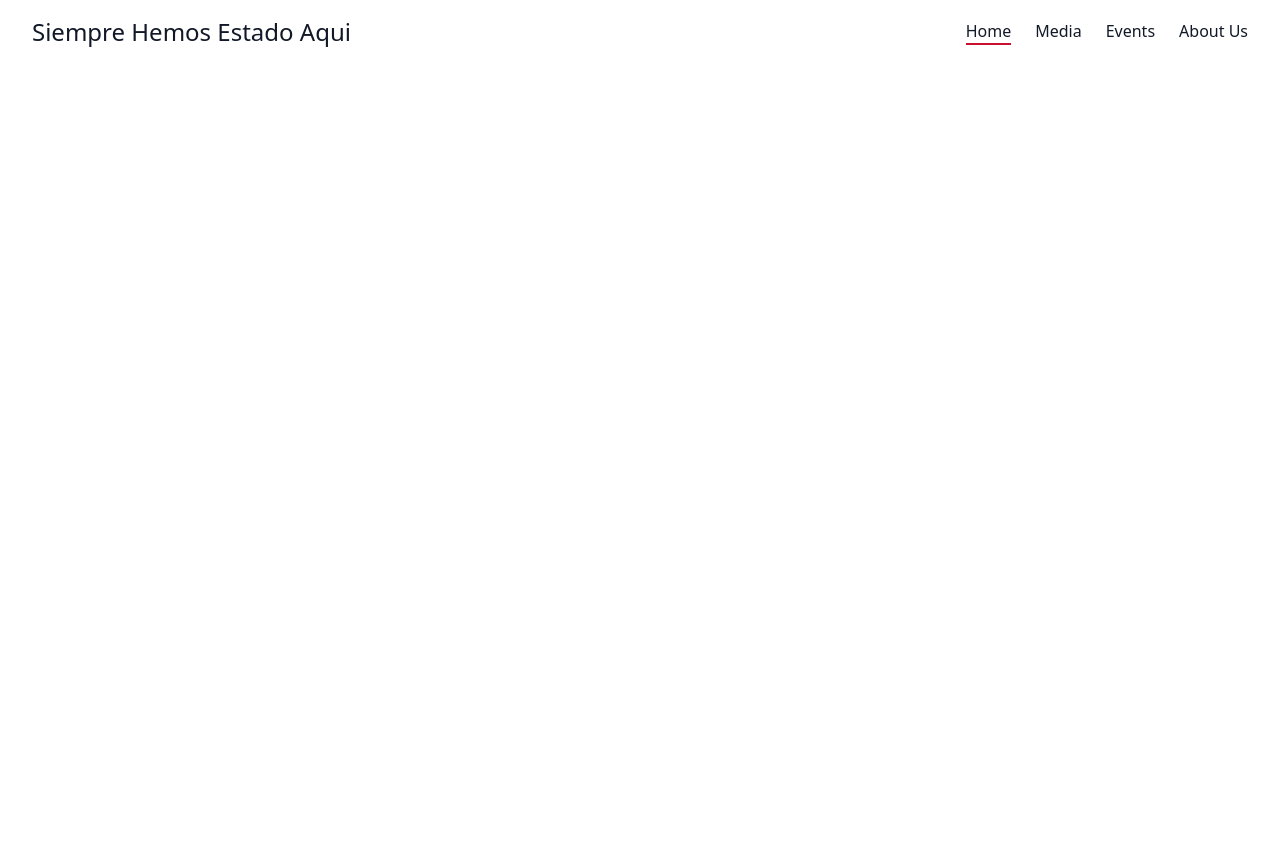
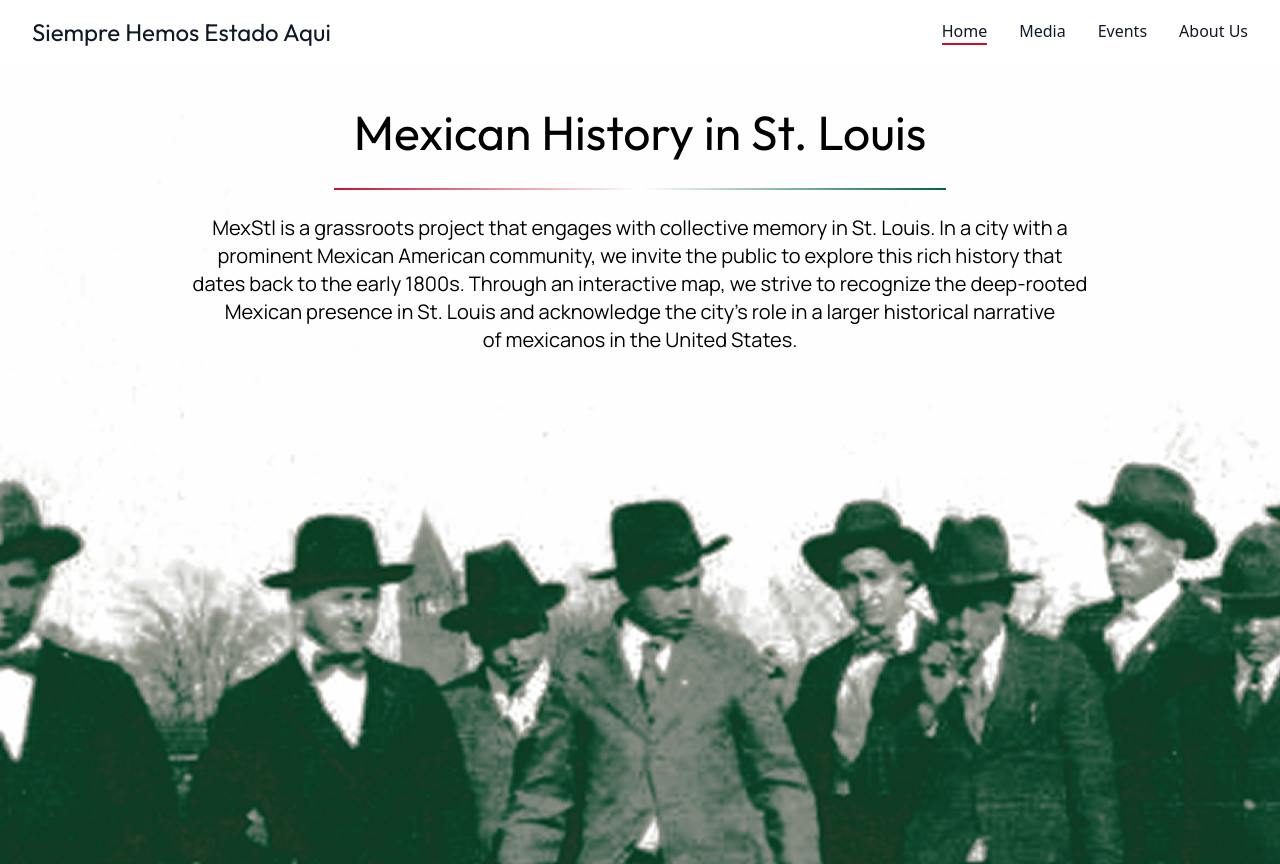
Before and after one commit to DylanAlfonso13/mexstl, a Next.js app: page / in a window 1280 px wide. Before the commit the page ends 800 px from the top, so only its background shows below. Built offline with nearby package versions, Linux system fonts and the light colour scheme.

Commit message:
Rough draft of hero section finished

```diff
--- a/src/app/globals.css
+++ b/src/app/globals.css
@@ -11,5 +11,19 @@
 body {
   color: var(--foreground);
   background: var(--background);
-  font-family: var(--font-default), sans-serif;
+  font-family: var(--font-manrope);
 }
+
+.background-image {
+  background-image: url('/MEXSTL_green_image.png');
+  background-size: cover; /* Ensures the image covers the area without distortion */
+  background-position: center;
+  background-repeat: no-repeat;
+  min-height: 110vh; /* Extends slightly beyond the viewport */
+  width: 100vw;
+  overflow: hidden;
+}
+
+h1{
+  font-family: var(--font-outfit)
+}
--- a/src/app/layout.tsx
+++ b/src/app/layout.tsx
@@ -1,5 +1,5 @@
 import type { Metadata } from "next";
-import { Geist, Geist_Mono, Manrope } from "next/font/google";
+import { Geist, Geist_Mono, Manrope, Outfit } from "next/font/google";
 import "./globals.css";
 
 const geistSans = Geist({
@@ -14,8 +14,12 @@ const geistMono = Geist_Mono({
 
 const manrope = Manrope({
   subsets: ["latin"],
-  weight: ["400", "500", "700"], // Add any weights you need
   variable: "--font-manrope", // Custom CSS variable for the font
+});
+
+const outfit = Outfit({
+  subsets: ["latin"],
+  variable: "--font-outfit", // Custom CSS variable for the font
 });
 
 export const metadata: Metadata = {
@@ -30,9 +34,7 @@ export default function RootLayout({
 }>) {
   return (
     <html lang="en">
-      <body
-        className={`${geistSans.variable} ${geistMono.variable} antialiased`}
-      >
+      <body className={`${geistSans.variable} ${geistMono.variable} ${manrope.variable} ${outfit.variable} antialiased`}>
         {children}
       </body>
     </html>
--- a/src/app/page.tsx
+++ b/src/app/page.tsx
@@ -1,102 +1,11 @@
 import Image from "next/image";
 import Nav from '@/components/Nav'
+import HeroSection from "@/components/HeroSection";
 export default function Home() {
   return (
-    <Nav />
-    // <div className="grid grid-rows-[20px_1fr_20px] items-center justify-items-center min-h-screen p-8 pb-20 gap-16 sm:p-20 font-[family-name:var(--font-geist-sans)]">
-    //   <main className="flex flex-col gap-8 row-start-2 items-center sm:items-start">
-    //     <Image
-    //       className="dark:invert"
-    //       src="/next.svg"
-    //       alt="Next.js logo"
-    //       width={180}
-    //       height={38}
-    //       priority
-    //     />
-    //     <ol className="list-inside list-decimal text-sm text-center sm:text-left font-[family-name:var(--font-geist-mono)]">
-    //       <li className="mb-2">
-    //         Get started by editing{" "}
-    //         <code className="bg-black/[.05] dark:bg-white/[.06] px-1 py-0.5 rounded font-semibold">
-    //           src/app/page.tsx
-    //         </code>
-    //         .
-    //       </li>
-    //       <li>Save and see your changes instantly.</li>
-    //     </ol>
-
-    //     <div className="flex gap-4 items-center flex-col sm:flex-row">
-    //       <a
-    //         className="rounded-full border border-solid border-transparent transition-colors flex items-center justify-center bg-foreground text-background gap-2 hover:bg-[#383838] dark:hover:bg-[#ccc] text-sm sm:text-base h-10 sm:h-12 px-4 sm:px-5"
-    //         href="https://vercel.com/new?utm_source=create-next-app&utm_medium=appdir-template-tw&utm_campaign=create-next-app"
-    //         target="_blank"
-    //         rel="noopener noreferrer"
-    //       >
-    //         <Image
-    //           className="dark:invert"
-    //           src="/vercel.svg"
-    //           alt="Vercel logomark"
-    //           width={20}
-    //           height={20}
-    //         />
-    //         Deploy now
-    //       </a>
-    //       <a
-    //         className="rounded-full border border-solid border-black/[.08] dark:border-white/[.145] transition-colors flex items-center justify-center hover:bg-[#f2f2f2] dark:hover:bg-[#1a1a1a] hover:border-transparent text-sm sm:text-base h-10 sm:h-12 px-4 sm:px-5 sm:min-w-44"
-    //         href="https://nextjs.org/docs?utm_source=create-next-app&utm_medium=appdir-template-tw&utm_campaign=create-next-app"
-    //         target="_blank"
-    //         rel="noopener noreferrer"
-    //       >
-    //         Read our docs
-    //       </a>
-    //     </div>
-    //   </main>
-    //   <footer className="row-start-3 flex gap-6 flex-wrap items-center justify-center">
-    //     <a
-    //       className="flex items-center gap-2 hover:underline hover:underline-offset-4"
-    //       href="https://nextjs.org/learn?utm_source=create-next-app&utm_medium=appdir-template-tw&utm_campaign=create-next-app"
-    //       target="_blank"
-    //       rel="noopener noreferrer"
-    //     >
-    //       <Image
-    //         aria-hidden
-    //         src="/file.svg"
-    //         alt="File icon"
-    //         width={16}
-    //         height={16}
-    //       />
-    //       Learn
-    //     </a>
-    //     <a
-    //       className="flex items-center gap-2 hover:underline hover:underline-offset-4"
-    //       href="https://vercel.com/templates?framework=next.js&utm_source=create-next-app&utm_medium=appdir-template-tw&utm_campaign=create-next-app"
-    //       target="_blank"
-    //       rel="noopener noreferrer"
-    //     >
-    //       <Image
-    //         aria-hidden
-    //         src="/window.svg"
-    //         alt="Window icon"
-    //         width={16}
-    //         height={16}
-    //       />
-    //       Examples
-    //     </a>
-    //     <a
-    //       className="flex items-center gap-2 hover:underline hover:underline-offset-4"
-    //       href="https://nextjs.org?utm_source=create-next-app&utm_medium=appdir-template-tw&utm_campaign=create-next-app"
-    //       target="_blank"
-    //       rel="noopener noreferrer"
-    //     >
-    //       <Image
-    //         aria-hidden
-    //         src="/globe.svg"
-    //         alt="Globe icon"
-    //         width={16}
-    //         height={16}
-    //       />
-    //       Go to nextjs.org →
-    //     </a>
-    //   </footer>
-    // </div>
+    <div>
+      <Nav />
+      <HeroSection />
+    </div>
   );
 }
--- /dev/null
+++ b/src/components/HeroSection.tsx
@@ -0,0 +1,26 @@
+export default function HeroSection() {
+  return (
+    <div
+      className="relative w-full min-h-screen bg-cover bg-center bg-no-repeat"
+      style={{ backgroundImage: "url('/MEXSTL_green_image.png')" }}
+    >
+      <div className="relative z-10 flex flex-col items-center justify-center h-full text-black">
+        <div className="flex flex-col items-center">
+          <h1 className="text-5xl px-5 py-6 mt-5 --font-outfit">
+            Mexican History in St. Louis
+          </h1>
+          <div className="w-full h-[1.5px] bg-gradient-to-r from-[#C8102E] via-white to-[#006341] mt-2"></div>
+        </div>
+        <p className="text-xl max-w-4xl text-center py-6">
+          MexStl is a grassroots project that engages with collective memory in
+          St. Louis. In a city with a prominent Mexican American community, we
+          invite the public to explore this rich history that dates back to the
+          early 1800s. Through an interactive map, we strive to recognize the
+          deep-rooted Mexican presence in St. Louis and acknowledge the city’s
+          role in a larger historical narrative of mexicanos in the United
+          States.
+        </p>
+      </div>
+    </div>
+  );
+}
--- a/src/components/Nav.tsx
+++ b/src/components/Nav.tsx
@@ -22,8 +22,8 @@ function classNames(...classes: string[]) {
 export default function Nav() {
   const pathname = usePathname(); // Get the current path
   return (
-    <Disclosure as="nav" className="bg-white">
-      <div className="mx-auto max-w-7xl px-2 sm:px-6 lg:px-8">
+    <Disclosure as="nav" className="bg-transparent">
+      <div className="mx-auto max-w-8xl px-2 sm:px-6 lg:px-8">
         <div className="relative flex h-16 items-center justify-between">
           <div className="absolute inset-y-0 left-0 flex items-center sm:hidden">
             {/* Mobile menu button */}
@@ -42,10 +42,10 @@ export default function Nav() {
           </div>
           <div className="flex flex-1 items-center justify-center sm:items-stretch sm:justify-between">
             <div className="flex shrink-0 items-center">
-              <h1 className="text-gray-900 text-2xl font-medium">Siempre Hemos Estado Aqui</h1>
+              <h1 className="text-gray-900 text-2xl">Siempre Hemos Estado Aqui</h1>
             </div>
             <div className="hidden sm:ml-10 sm:flex sm:items-center">
-              <div className="flex space-x-6">
+              <div className="flex space-x-8">
                 {navigation.map((item) => {
                   const isActive = pathname === item.href;
                   return (
```
Also changed, not shown: public/MEXSTL_green_image.png (added).
